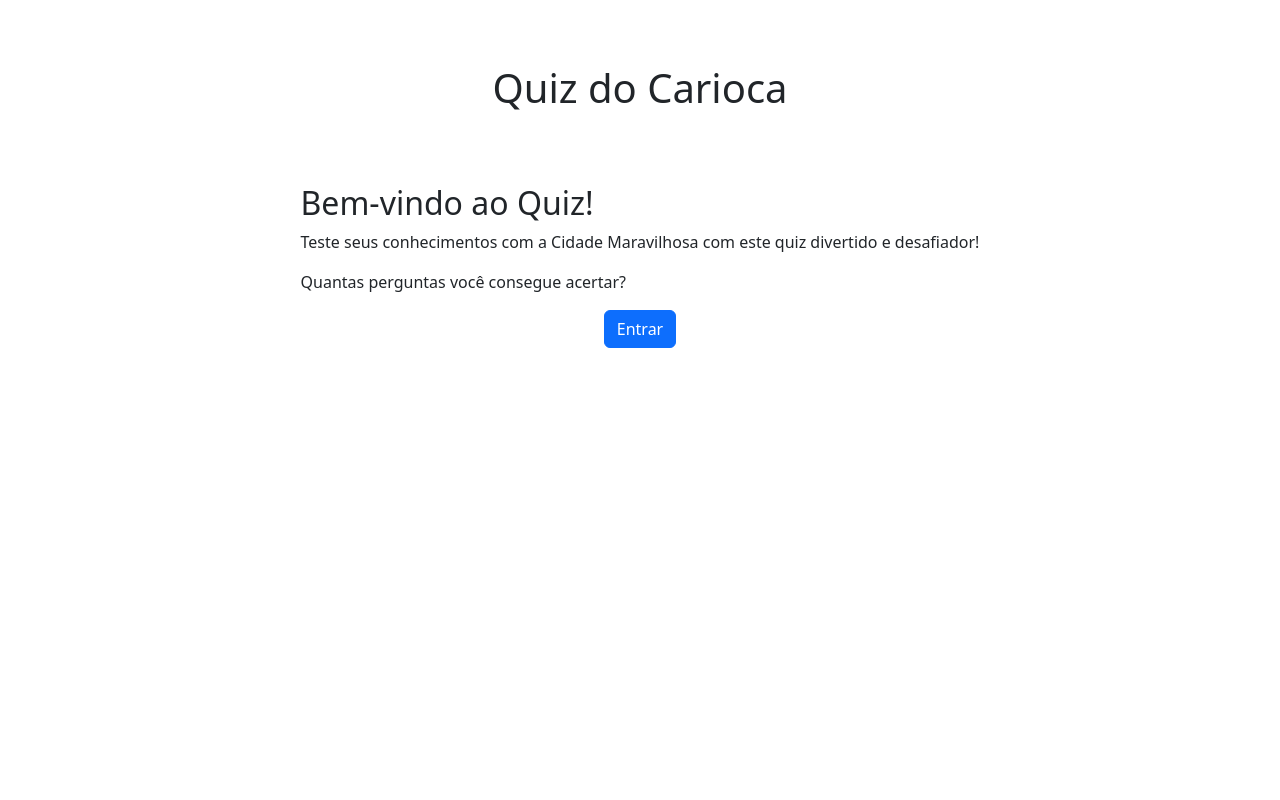
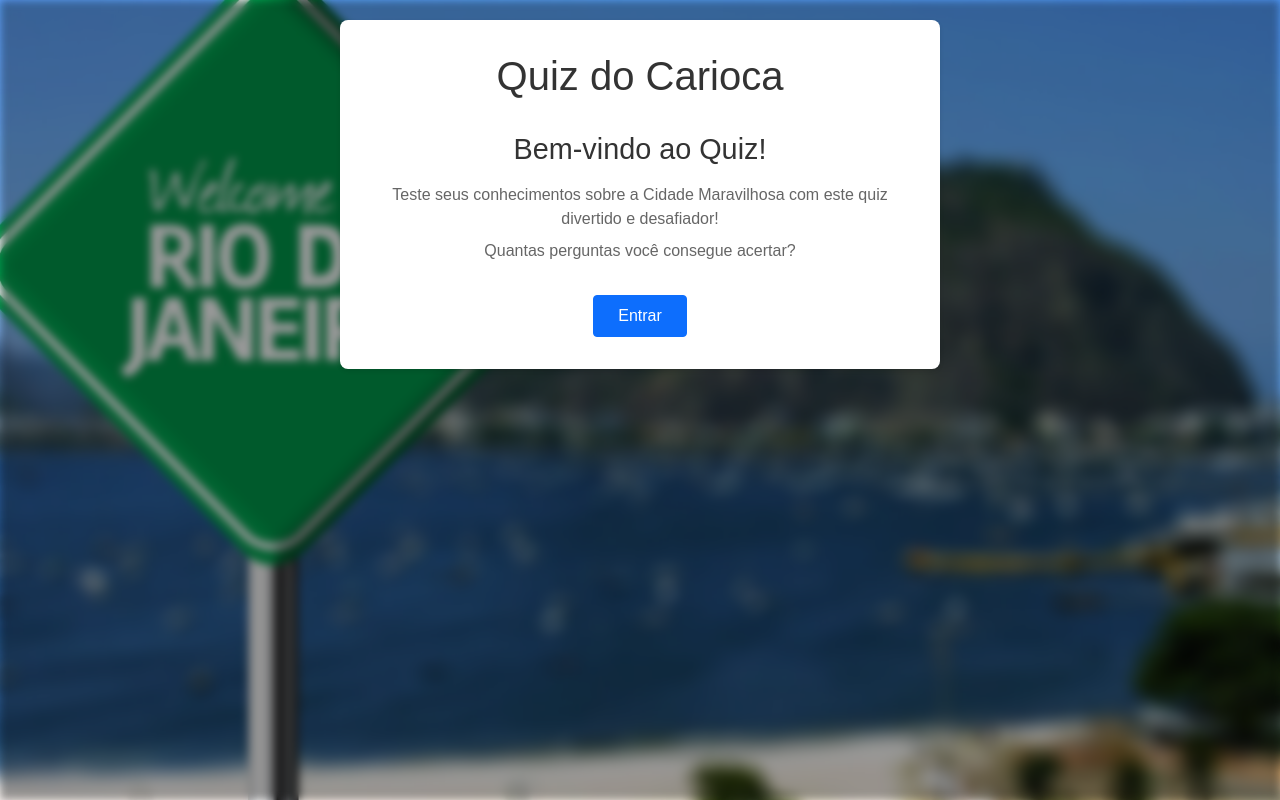
Before and after one commit to caioherobr/quiz-RJ-senac, a Flask app: page / in a window 1280 px wide. Run offline with Flask 3, Linux system fonts and the light colour scheme.

Commit message:
Adicionado tema e padronizado em todas as paginas

```diff
--- a/app.py
+++ b/app.py
@@ -55,7 +55,7 @@ def pergunta3():
         # Verifique qual opção é correta
         if resposta == "":
             session["score"] += 1
-        return redirect(url_for("resultado"))
+        return redirect(url_for("pergunta4"))
 
     return render_template("pergunta3.html")
 
--- a/static/css/style.css
+++ b/static/css/style.css
@@ -1,19 +1,92 @@
-#textobg1box{
-    margin-left: auto;
-    margin-right: auto;
-    background-color: #582d30d5;
-    padding: 50px;
-    max-width: 600px;
-    box-sizing: border-box;
+body {
+    background-color: #f8f9fa;
+    font-family: Arial, sans-serif;
+    min-height: 100vh;
+    margin: 0;
+    padding: 20px;
+
 }
 
-#background1 {
+.bg1 {
     background-image: url('../img/index.jpg');
+    backdrop-filter: brightness(60%) blur(4px);
+    background-position: center;
     background-size: cover;
+}
+.bg2 {
+    background-image: url('../img/cristo.png');
+    backdrop-filter: brightness(60%) blur(4px);
     background-position: center;
-    background-repeat: no-repeat;
-    height: 100vh; /* Garante que a altura da página cubra toda a tela */
-    padding-top: 50px;
-    border-bottom: 4px solid #5c3c3e; /* Borda inferior*/
-    /* margin-bottom: 100px; */
+    background-size: cover;
 }
+.bg3 {
+    background-image: url('../img/panoramico.jpg');
+    backdrop-filter: brightness(60%) blur(4px);
+    background-position: center;
+    background-size: cover;
+}
+.bg4 {
+    background-image: url('../img/praia.jpg');
+    backdrop-filter: brightness(60%) blur(4px);
+    background-position: center;
+    background-size: cover;
+}
+.bg5 {
+    background-image: url('../img/teleferico.jpg');
+    backdrop-filter: brightness(60%) blur(4px);
+    background-position: center;
+    background-size: cover;
+}
+
+#titulo1 h1 {
+    font-size: 2.5rem;
+    color: #333;
+    text-align: center;
+    margin-bottom: 2rem;
+}
+
+.intro {
+    background-color: white;
+    border-radius: 8px;
+    padding: 2rem;
+    max-width: 600px;
+    width: 90%;
+    margin: 0 auto;
+    text-align: center;
+    box-shadow: 0 2px 4px rgba(0, 0, 0, 0.1);
+}
+
+.intro h2 {
+    color: #333;
+    font-size: 1.8rem;
+    margin-bottom: 1rem;
+}
+
+.intro p {
+    color: #666;
+    font-size: 1rem;
+    line-height: 1.5;
+    margin-bottom: 0.5rem;
+}
+
+.btn-primary {
+    background-color: #0d6efd;
+    padding: 8px 24px;
+    border-radius: 4px;
+    margin-top: 1.5rem;
+}
+
+.shadow {
+    box-shadow: 10px 5px 5px red;
+        text-shadow: #333;
+}
+
+@media (max-width: 768px) {
+    #titulo1 h1 {
+        font-size: 2rem;
+    }
+
+    .intro {
+        padding: 1.5rem;
+    }
+}
--- a/templates/index.html
+++ b/templates/index.html
@@ -1,32 +1,32 @@
 <!DOCTYPE html>
-<html lang="en">
+<html lang="pt-BR">
 <head>
     <meta charset="UTF-8">
     <meta name="viewport" content="width=device-width, initial-scale=1.0">
     <title>Quiz Carioca</title>
     <link href="https://cdn.jsdelivr.net/npm/bootstrap@5.3.3/dist/css/bootstrap.min.css" rel="stylesheet" integrity="sha384-QWTKZyjpPEjISv5WaRU9OFeRpok6YctnYmDr5pNlyT2bRjXh0JMhjY6hW+ALEwIH" crossorigin="anonymous">
-    <link rel="stylesheet" href="css/style.css">
+    <link rel="stylesheet" href="static/css/style.css">
 </head>
-<body>
-
+<body class="bg1">
     <div style="display: flex; flex-direction: column; align-items: center;">
-
-<div id="titulo1" style="padding-top: 5%; padding-bottom: 5%;">
+        <section class="intro">
+            <div id="titulo1" class="">
                 <h1>Quiz do Carioca</h1>
             </div>
-
-<section class="intro">
             <h2>Bem-vindo ao Quiz!</h2>
-    <p>Teste seus conhecimentos com a Cidade Maravilhosa com este quiz divertido e desafiador!</p>
+            <p>Teste seus conhecimentos sobre a Cidade Maravilhosa com este quiz divertido e desafiador!</p>
             <p>Quantas perguntas você consegue acertar?</p>
-</section>
-
             <section class="cta" style="display: flex; justify-content:center;">
                 <a href="pergunta1" class="btn btn-primary">Entrar</a>
             </section>
-
+        </section>
 
     </div>
 
+
+
+    <footer>
+        <script src="https://cdn.jsdelivr.net/npm/bootstrap@5.3.3/dist/js/bootstrap.bundle.min.js" integrity="sha384-YvpcrYf0tY3lHB60NNkmXc5s9fDVZLESaAA55NDzOxhy9GkcIdslK1eN7N6jIeHz" crossorigin="anonymous"></script>
+    </footer>
 </body>
 </html>
```
Also changed, not shown: templates/pergunta1.html (+21 -10 lines), templates/pergunta2.html (+21 -10 lines), templates/pergunta3.html (+17 -6 lines), templates/pergunta4.html (+16 -5 lines). Lines whose indentation alone changed are shown as unchanged.
